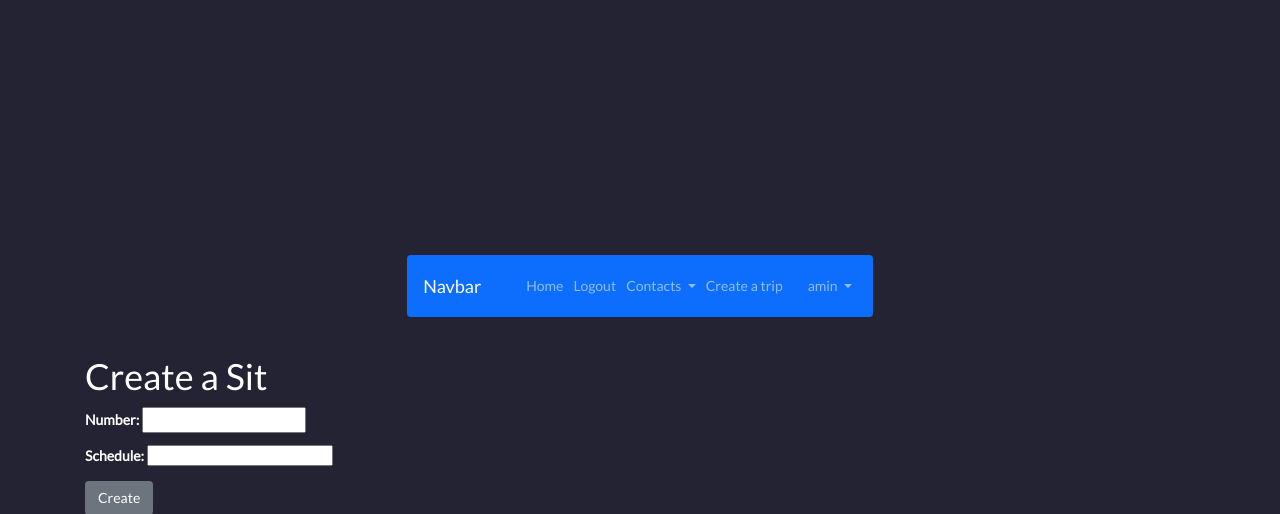
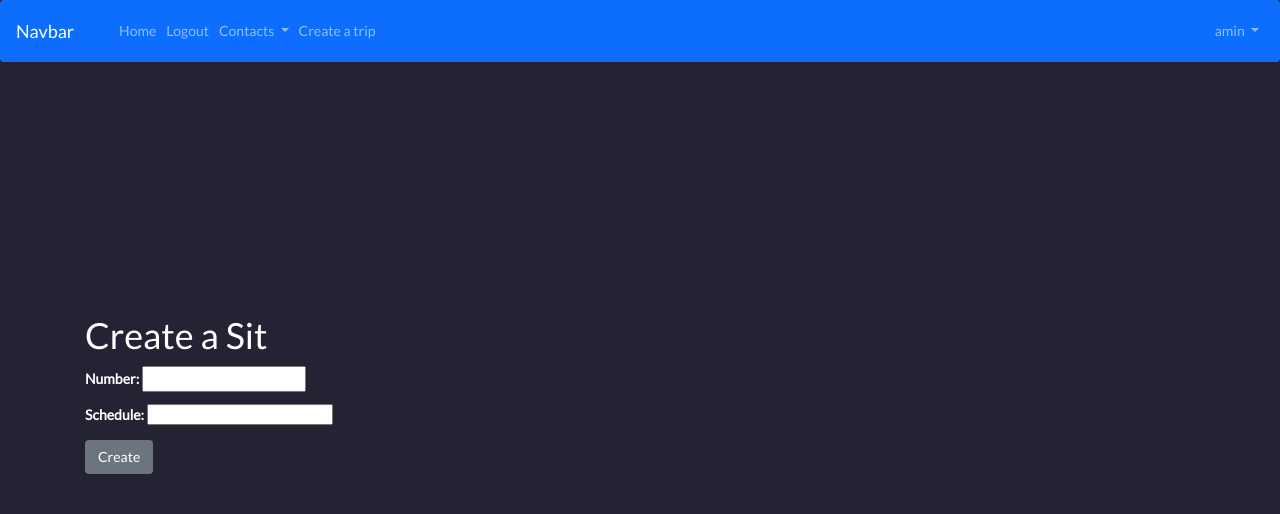
Before and after one commit to Mimkaa/calculator_grapher, a Django app: page /create_sit/11 in a window 1280 px wide. Shown: the top 514 px of the page. Run offline with Django 3.2, Linux system fonts and the light colour scheme; a user stored in the database is signed in; data comes from the database, SQL or seed files in the repository; some libraries are stand-ins or nearby versions.

Commit message:
29 comit

```diff
--- a/affiliate/templates/base.html
+++ b/affiliate/templates/base.html
@@ -22,7 +22,7 @@
   </head>
   <body>
   {% if user.is_authenticated %}
-        <nav class="navbar navbar-expand-lg  navbar-dark bg-primary">
+        <nav class="navbar navbar-expand-lg  navbar-dark bg-primary" style="position: absolute; width:100%;top:0px;">
           <div class="container-fluid">
       <a class="navbar-brand" href="#">Navbar</a>
       <button class="navbar-toggler" type="button" data-toggle="collapse" data-target="#navbarSupportedContent" aria-controls="navbarSupportedContent" aria-expanded="false" aria-label="Toggle navigation">
```
